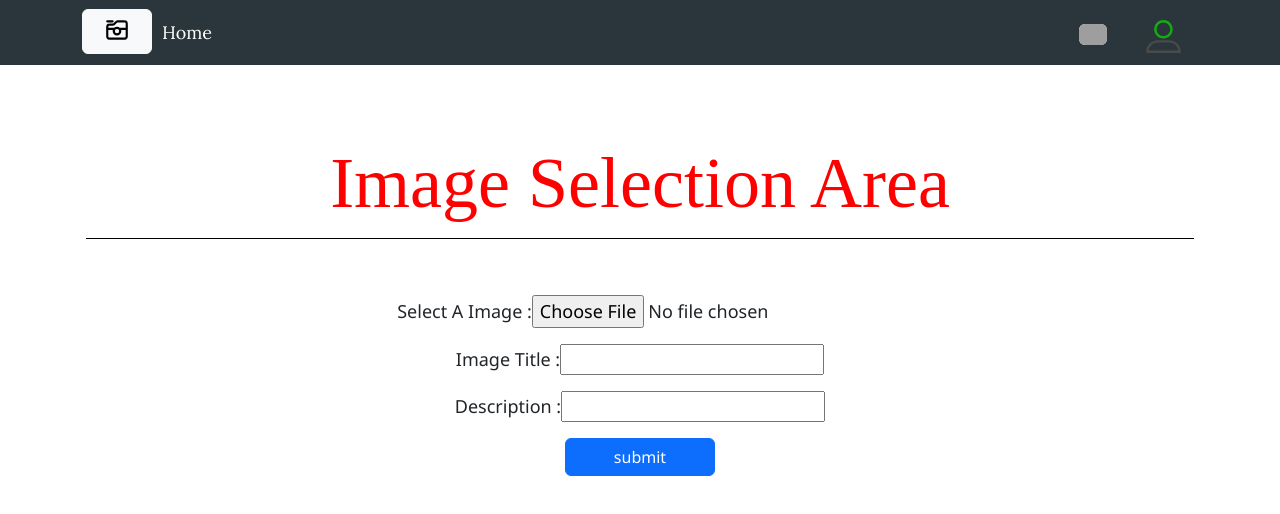
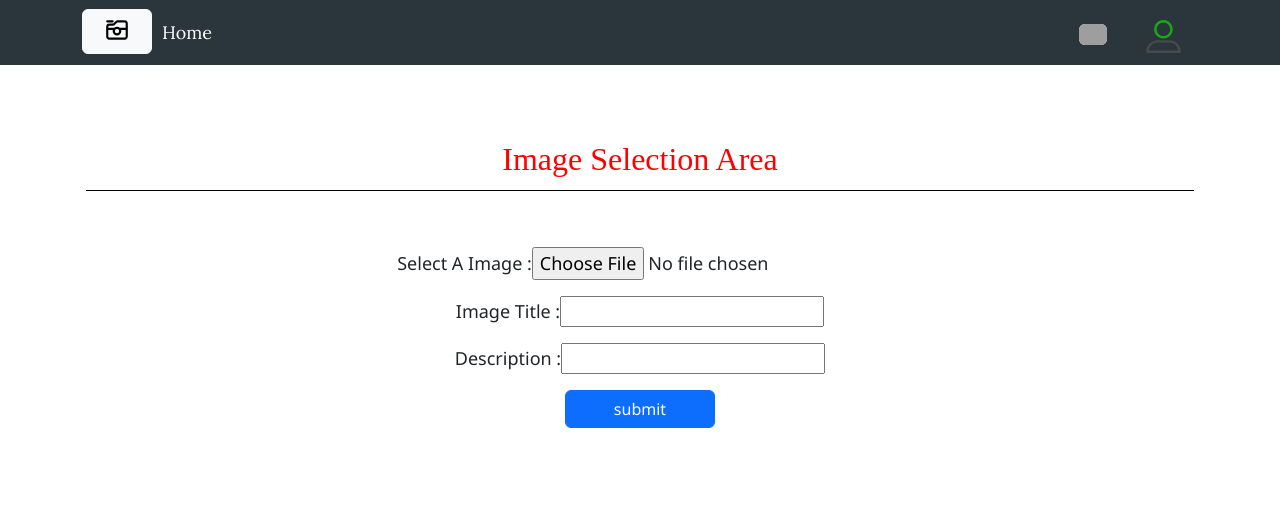
Before and after one commit to lijitht4107/clickPost-FE, a React (Create React App) app: page /addimage in a window 1280 px wide. Shown: the top 514 px of the page. Built offline with nearby package versions, Linux system fonts and the light colour scheme; grey boxes are pictures that could not be loaded.

Commit message:
fontsize change

```diff
--- a/src/components/css/AddImage.css
+++ b/src/components/css/AddImage.css
@@ -8,5 +8,6 @@
     color: red;
     text-transform:capitalize;
     font-family: 'Times New Roman', Times, serif;
-    font-size: 400%;
+    font-size: 2rem;
+    font-weight: .5rem;
 }
```
